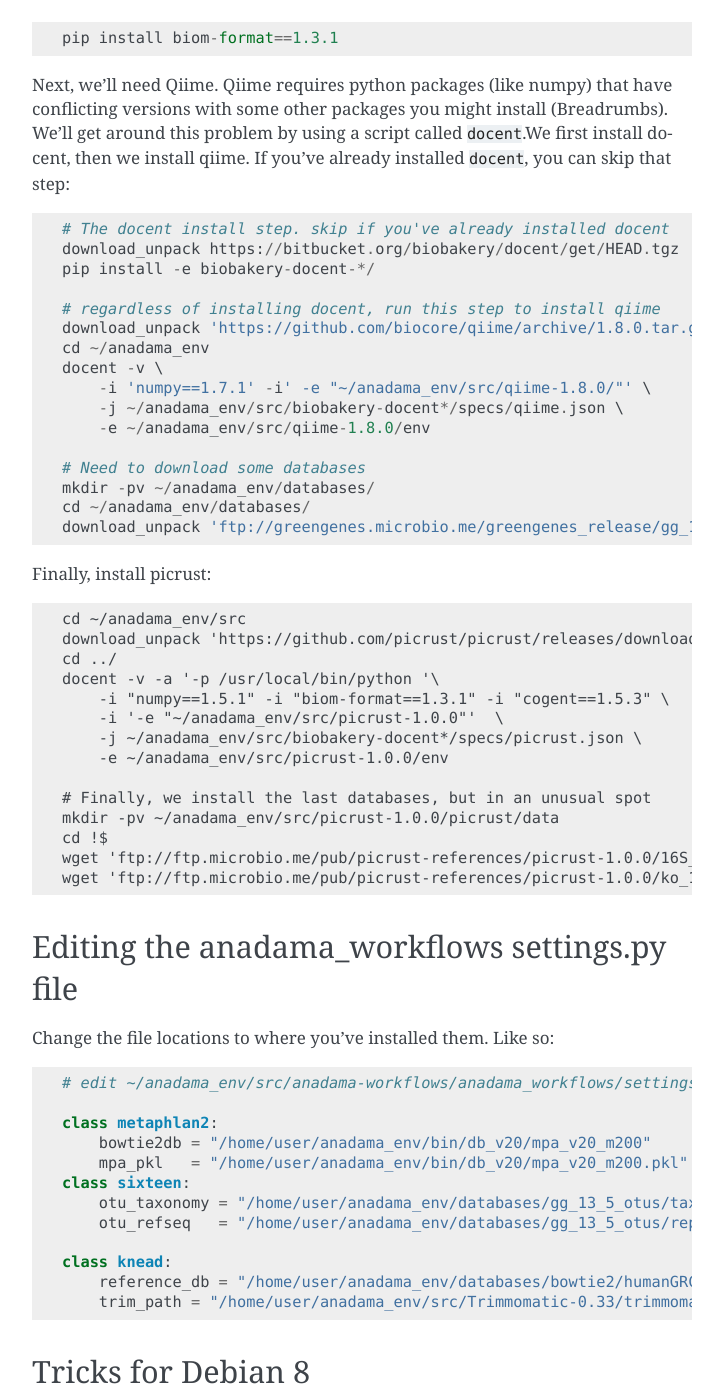
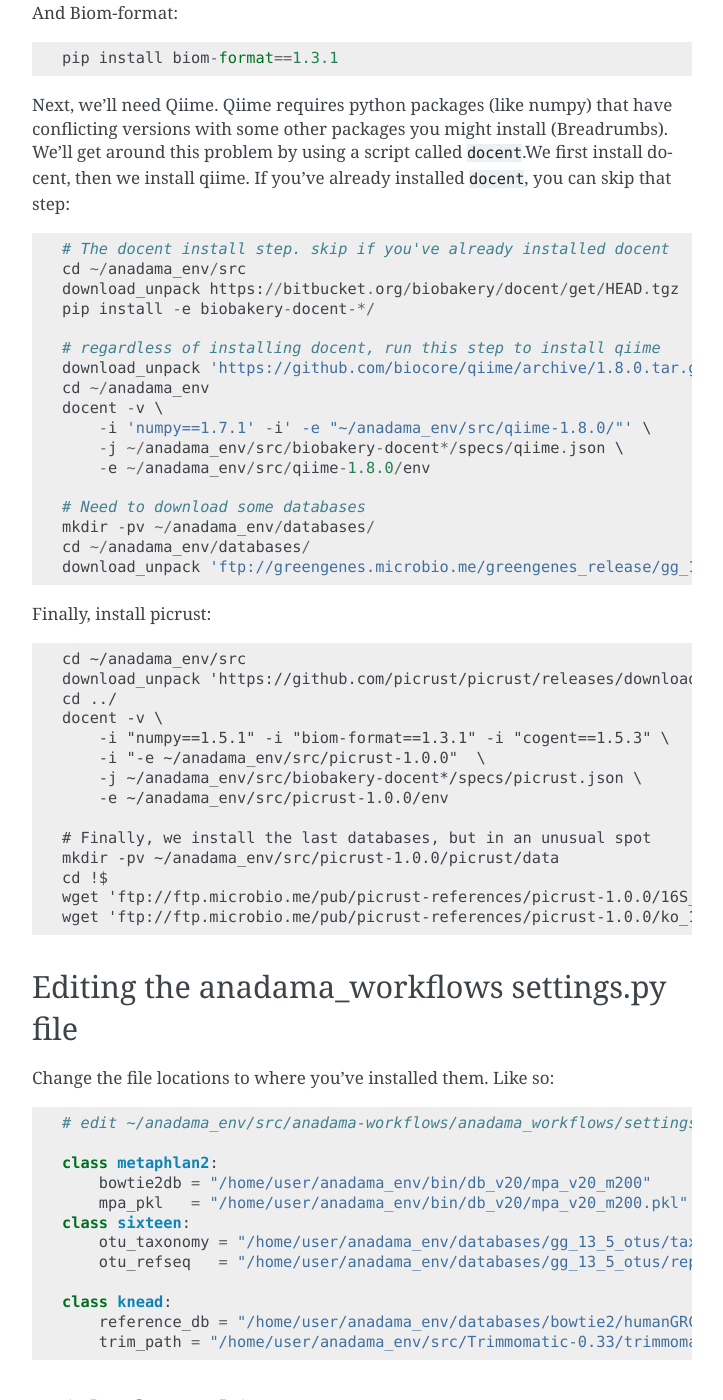
Before and after one commit to biobakery/anadama_workflows, a Sphinx documentation site: the page built from doc/install.rst, in a window 1280 px wide and 1400 px high, scrolled down 3522 px. Shown: the whole window, without its empty margins (388-1111 px from the left). Built offline with Sphinx 7.4.7, drawn with Linux system fonts in a browser that asks for light colours; formulas are drawn with MathJax 3; some of the changed text lies outside the part shown.

Commit message:
doc: more install guide fixes

```diff
--- a/doc/install.rst
+++ b/doc/install.rst
@@ -134,13 +134,14 @@
 a script called ``docent``. We first install docent, then we install
 breadcrumbs::
 
-  cd ~/anadama_env/
+  cd ~/anadama_env/src/
   download_unpack https://bitbucket.org/biobakery/docent/get/HEAD.tgz
   pip install -e biobakery-docent-*/
 
   download_unpack https://bitbucket.org/biobakery/breadcrumbs/get/ed59079c2e5e.tgz
+  cd ~/anadama_env
   docent -e  ~/anadama_env/src/biobakery-breadcrumbs-ed59079c2e5e/env -v \
-      -i '-e "~/anadama_env/src/biobakery-breadcrumbs-ed59079c2e5e"' \
+      -i "-e ~/anadama_env/src/biobakery-breadcrumbs-ed59079c2e5e" \
       -o bin/scriptConvertBetweenBIOMAndPCL.py \
       -o bin/scriptEnvToTable.py \
       -o bin/scriptManipulateTable.py \
@@ -196,6 +197,7 @@
 you've already installed ``docent``, you can skip that step::
 
   # The docent install step. skip if you've already installed docent
+  cd ~/anadama_env/src
   download_unpack https://bitbucket.org/biobakery/docent/get/HEAD.tgz
   pip install -e biobakery-docent-*/
 
@@ -218,9 +220,9 @@
   cd ~/anadama_env/src
   download_unpack 'https://github.com/picrust/picrust/releases/download/1.0.0/picrust-1.0.0.tar.gz'
   cd ../
-  docent -v -a '-p /usr/local/bin/python '\
+  docent -v \
       -i "numpy==1.5.1" -i "biom-format==1.3.1" -i "cogent==1.5.3" \
-      -i '-e "~/anadama_env/src/picrust-1.0.0"'  \
+      -i "-e ~/anadama_env/src/picrust-1.0.0"  \
       -j ~/anadama_env/src/biobakery-docent*/specs/picrust.json \
       -e ~/anadama_env/src/picrust-1.0.0/env
 
```
Also changed, not shown: other parts of doc/install.rst (+20 -0 lines).
